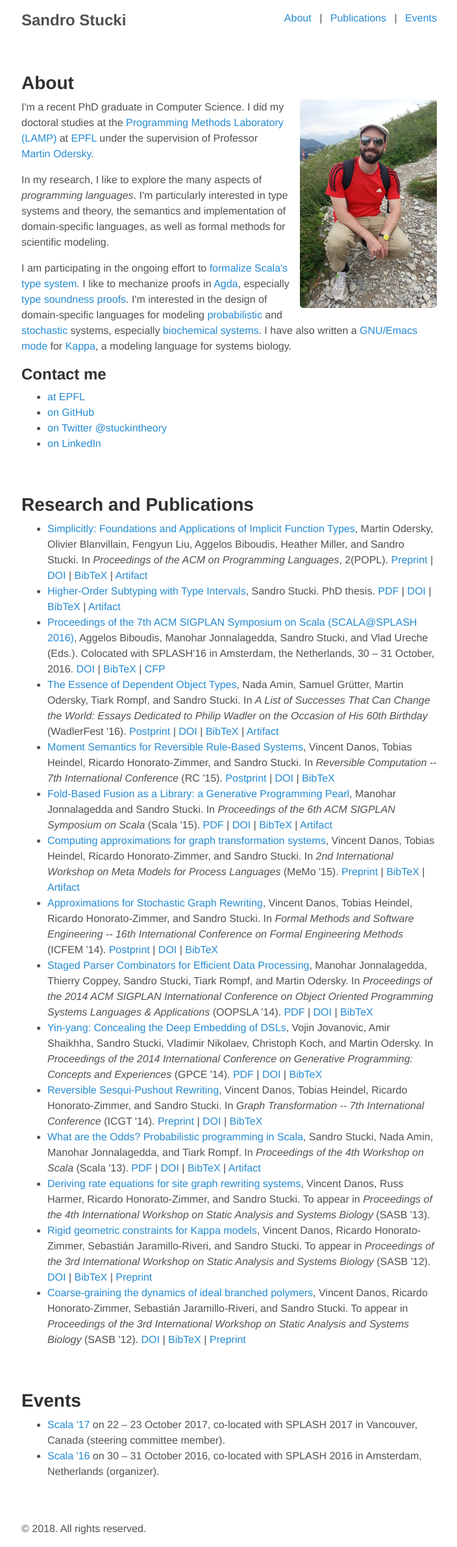
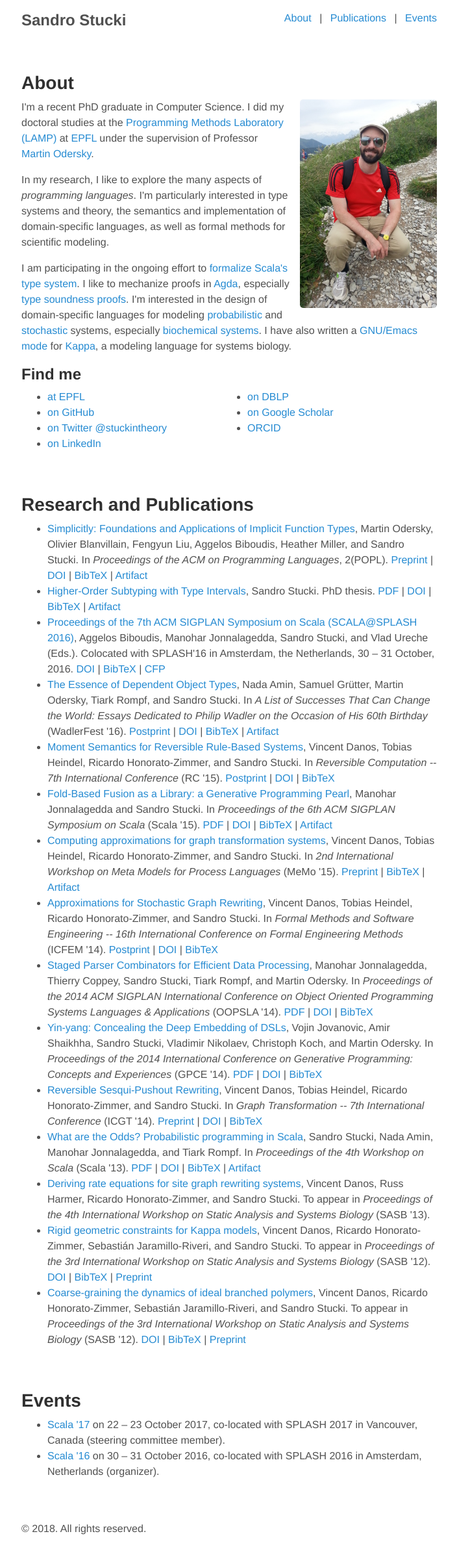
Before and after one commit to sstucki/sstucki.github.io, a Jekyll site: the page built from index.html, in a window 1280 px wide. Shown: the whole page at 65% size, without its empty margins (287-991 px from the left). Built offline with Jekyll 4.4.1, drawn with Linux system fonts in a browser that asks for light colours.

Commit message:
Add more contact details and make list of contact details two-column.

```diff
--- a/index.html
+++ b/index.html
@@ -36,13 +36,17 @@ title: Home
   for <a href="http://kappalanguage.org/">Kappa</a>, a modeling
   language for systems biology.</p>
 
-  <h2>Contact me</h2>
-  <ul>
+  <h2>Find me</h2>
+  <ul class="contact">
     <li><a href="https://people.epfl.ch/sandro.stucki">at EPFL</a></li>
     <li><a href="https://github.com/sstucki">on GitHub</a></li>
     <li><a href="https://twitter.com/stuckintheory">on Twitter
       @stuckintheory</a></li>
-    <li><a href="https://ch.linkedin.com/pub/sandro-stucki/13/a94/8a3/">on LinkedIn</a></li>
+    <li><a href="https://www.linkedin.com/in/sandro-stucki-8a3a9413">on LinkedIn</a></li>
+    <li><a href="http://dblp.org/pid/147/8375">on DBLP</a></li>
+    <li><a href="https://scholar.google.com/citations?user=bT3AeDoAAAAJ">on
+      Google Scholar</a></li>
+    <li><a href="https://orcid.org/0000-0001-5608-8273">ORCID</a></li>
   </ul>
 </div>
 
--- a/public/css/poole.css
+++ b/public/css/poole.css
@@ -132,6 +132,13 @@ ul.nav-list li {
 ul.nav-list li + li::before {
   content: " | ";
   padding-right: .5rem;
+}
+
+/* Two-column, contact details lists */
+ul.contact {
+  columns: 2;
+  -webkit-columns: 2;
+  -moz-columns: 2;
 }
 
 
```
